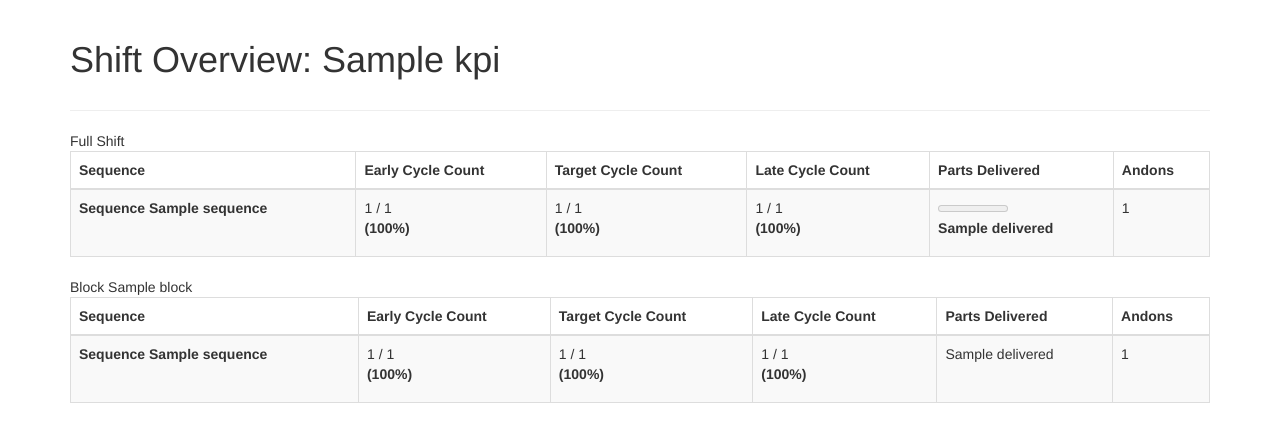
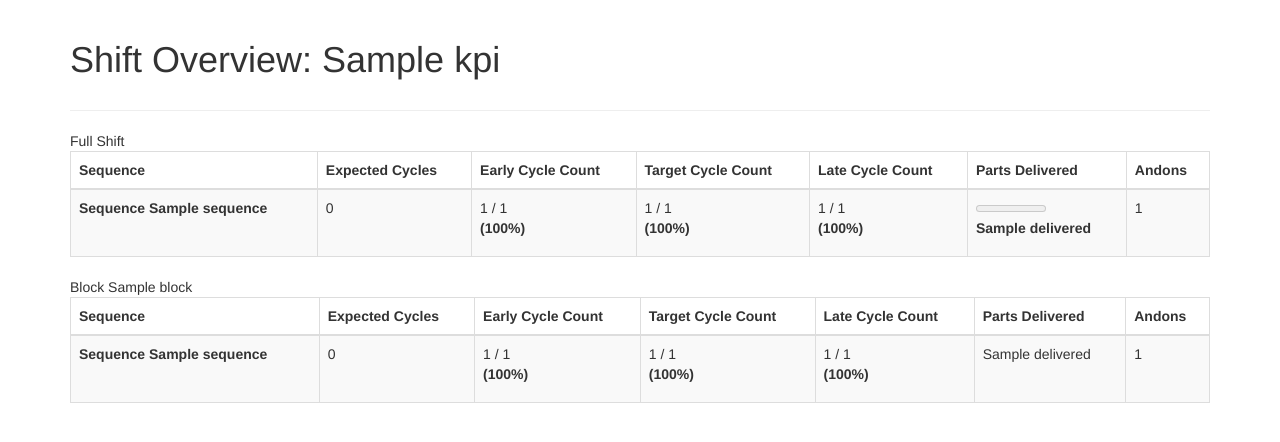
Before and after one commit to rylansturm/andonresponse, a Python web app: template app/templates/main/kpi_overview.html in a window 1280 px wide. Shown: the part 52-494 px from the top of the page. Run offline with Jinja, Linux system fonts and the light colour scheme; the template is opened without the code that fills it: most values are stand-ins (such as "Sample title", 1, 10 or a date in 2020); some libraries are stand-ins or nearby versions.

Commit message:
added expected cycles to kpi_overview

```diff
--- a/app/main/routes.py
+++ b/app/main/routes.py
@@ -200,11 +200,12 @@ def kpi_popup(kpi_id):
 @login_required
 def kpi_overview(kpi_id):
     kpi = KPI.query.get(kpi_id)
+    t = kpi.get_time_elapsed(d=datetime.datetime.now())
     sequences = kpi.get_sequences()
     schedule = kpi.schedule.return_schedule(kpi_d=kpi.d) if kpi.schedule else []
     blocks = list(range(1, len(schedule)//2+1))
     return render_template(tempdir + 'kpi_overview.html', title='Shift Overview',
-                           kpi=kpi, sequences=sequences, schedule=schedule, blocks=blocks,
+                           kpi=kpi, sequences=sequences, schedule=schedule, blocks=blocks, t=t,
                            datetime=datetime, Cycle=Cycle, Andon=Andon)
 
 
--- a/app/templates/main/kpi_overview.html
+++ b/app/templates/main/kpi_overview.html
@@ -12,6 +12,7 @@
         <thead>
         <tr>
             <th scope="col">Sequence</th>
+            <th scope="col">Expected Cycles</th>
             <th scope="col">Early Cycle Count</th>
             <th scope="col">Target Cycle Count</th>
             <th scope="col">Late Cycle Count</th>
@@ -25,6 +26,9 @@
                 <th scope="row">
                     <p>Sequence {{ sequence }}</p>
                 </th>
+                <td>
+                    {{ (t.total_seconds() / kpi.plan_cycle_time)|int }}
+                </td>
                 <td>
                     {{ kpi.cycles.filter(Cycle.sequence==sequence, Cycle.code==0).count() }} /
                     {{ kpi.cycles.filter(Cycle.sequence==sequence).count() }}
@@ -64,6 +68,7 @@
         <thead>
         <tr>
             <th scope="col">Sequence</th>
+            <th scope="col">Expected Cycles</th>
             <th scope="col">Early Cycle Count</th>
             <th scope="col">Target Cycle Count</th>
             <th scope="col">Late Cycle Count</th>
@@ -77,6 +82,15 @@
                 <th scope="row">
                     <p>Sequence {{ sequence }}</p>
                 </th>
+                <td>
+                    {% if kpi.cycles.filter(Cycle.sequence==sequence, Cycle.d > schedule[block*2-2],
+                                            Cycle.d < schedule[block*2-1]).count() %}
+                    {{ (((schedule[block*2-1] - schedule[block*2-2]).total_seconds() / kpi.plan_cycle_time) /
+                            kpi.cycles.filter(Cycle.sequence==sequence,
+                                        Cycle.d > schedule[block*2-2], Cycle.d < schedule[block*2-1]).order_by(
+                                                                            Cycle.d.desc()).first().parts_per)|int }}
+                    {% endif %}
+                </td>
                 <td>
                     {{ kpi.cycles.filter(Cycle.sequence==sequence, Cycle.code==0,
                         Cycle.d > schedule[block*2-2],
```
